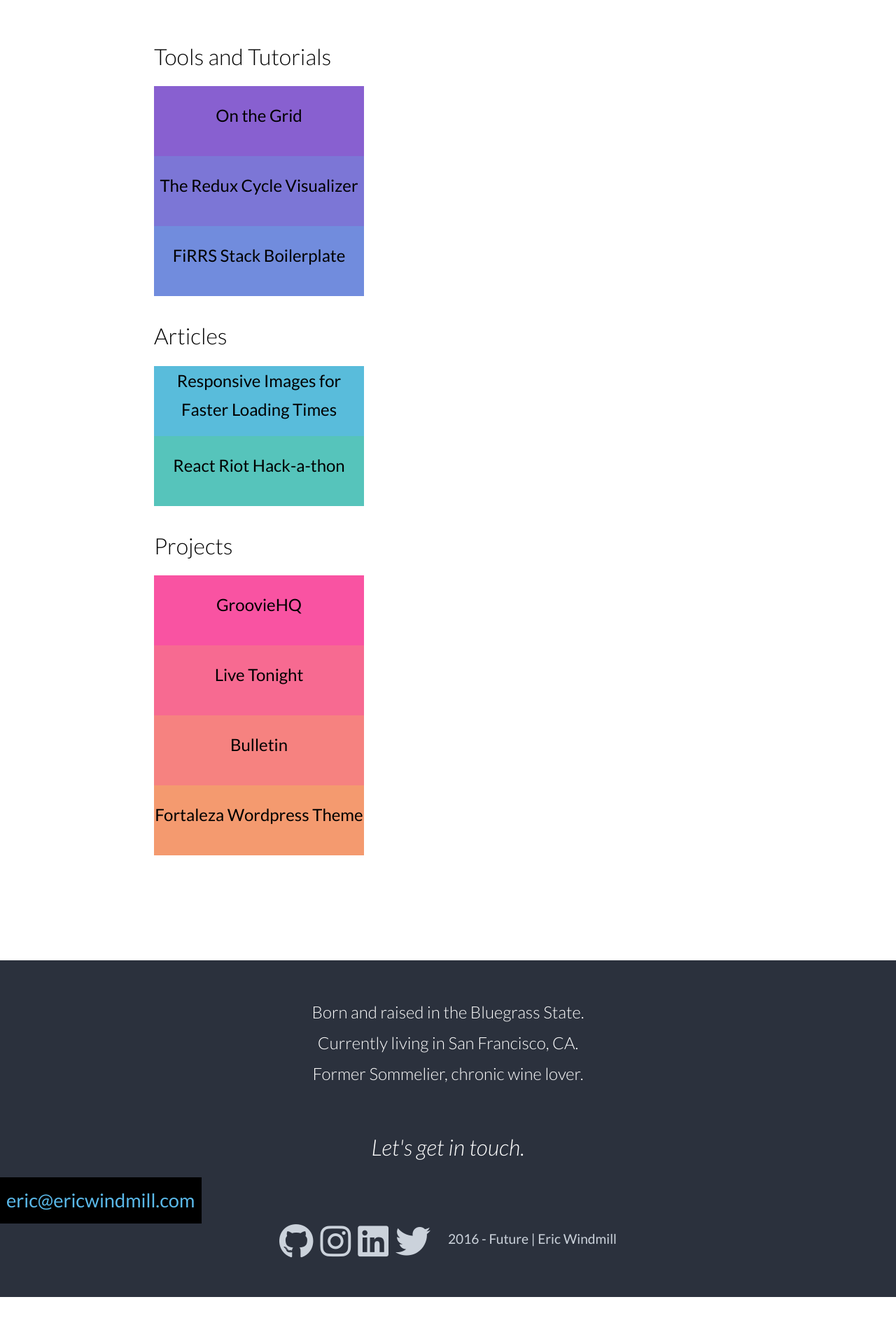
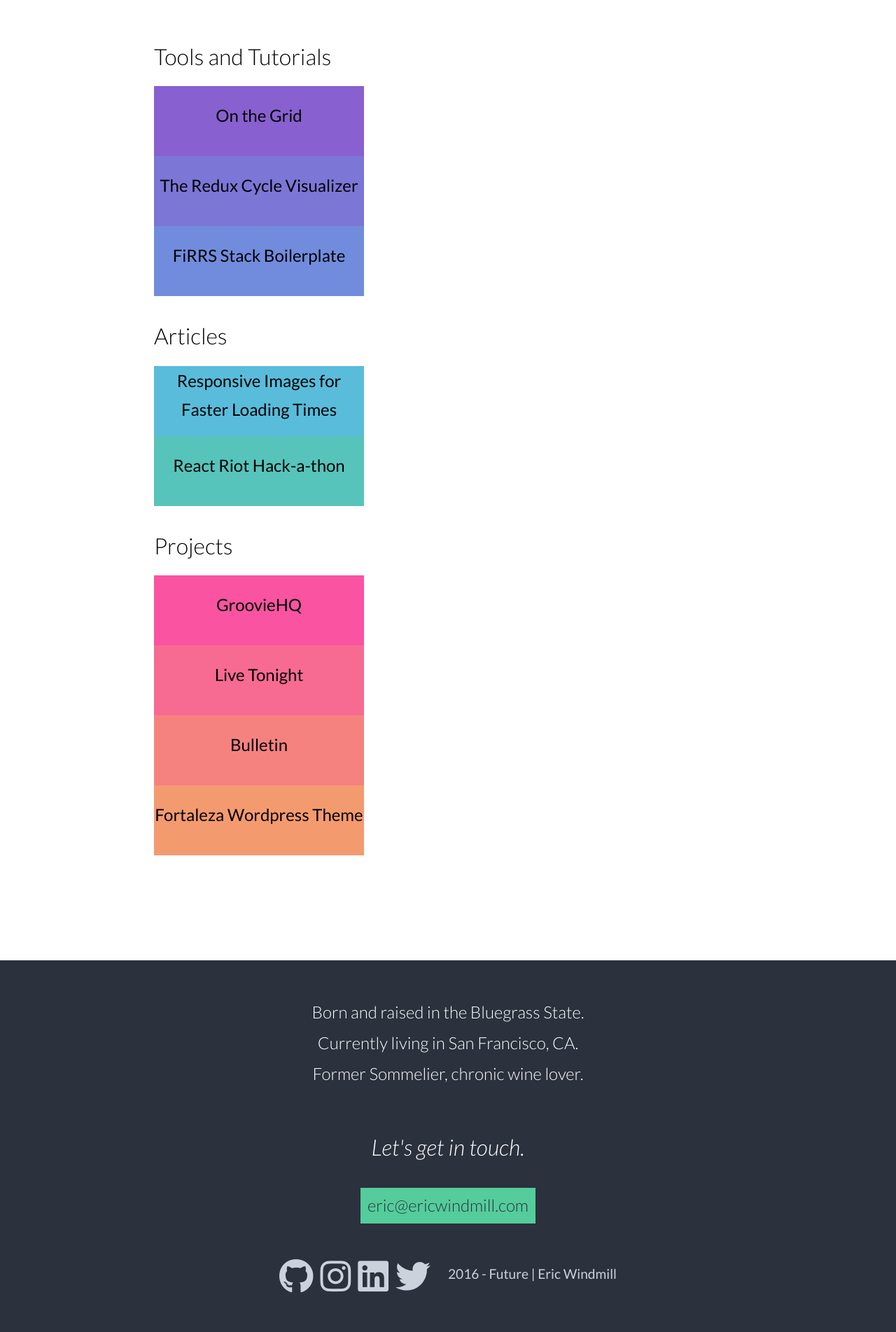
Before and after one commit to ericwindmill/ericwindmill.com, a Jekyll site: the page built from index.md, in a window 1280 px wide. Shown: the part 939-2842 px from the top of the page at 70% size. Built offline with Jekyll 4.4.1, drawn with Linux system fonts in a browser that asks for light colours; nearby versions of some CDN libraries; before the commit the page ends 2792 px from its top, so only the background shows below that.

Commit message:
finish footer

```diff
--- a/_includes/footer.html
+++ b/_includes/footer.html
@@ -1,7 +1,9 @@
 <footer class="site-footer">
 
     <p class='footer-msg'><em>Let's get in touch.</em></p>
-    <a  class='button' href='mailto:eric@ericwindmill.com'>eric@ericwindmill.com</a>
+    <div class='button-container' >
+      <a class='button' href='mailto:eric@ericwindmill.com'>eric@ericwindmill.com</a>
+    </div>
     <div class="footer-col-wrapper">
       <div class="footer-col footer-col-1">
           <a href='https://github.com/ericwindmill' class='social-icon github'><i class="fa fa-github" aria-hidden="true"></i></a>
--- a/_sass/minima/_layout.scss
+++ b/_sass/minima/_layout.scss
@@ -125,12 +125,21 @@
   font-weight: 300;
 }
 
+.button-container {
+  margin: 30px auto 50px;;
+  text-align: center
+}
+
 .button {
-    font-size: $base-font-size * 1.7;
+  font-size: $base-font-size * 1.5;
   text-align: center;
   display: inline-block;
-  padding: 10px;
-  background-color: black;
+  padding: 5px 10px;
+  background-image: linear-gradient(to right, #8860D0, #7C76D6, #718Cdd, #65a2e3, #5ab9ea);
+  background: #54CC9B;
+  transition: all 0.1s ease;
+  color: $dark-background;
+  font-weight: 300;
 
   &:hover {
     border-radius: 0 15px 15px 15px;
```
